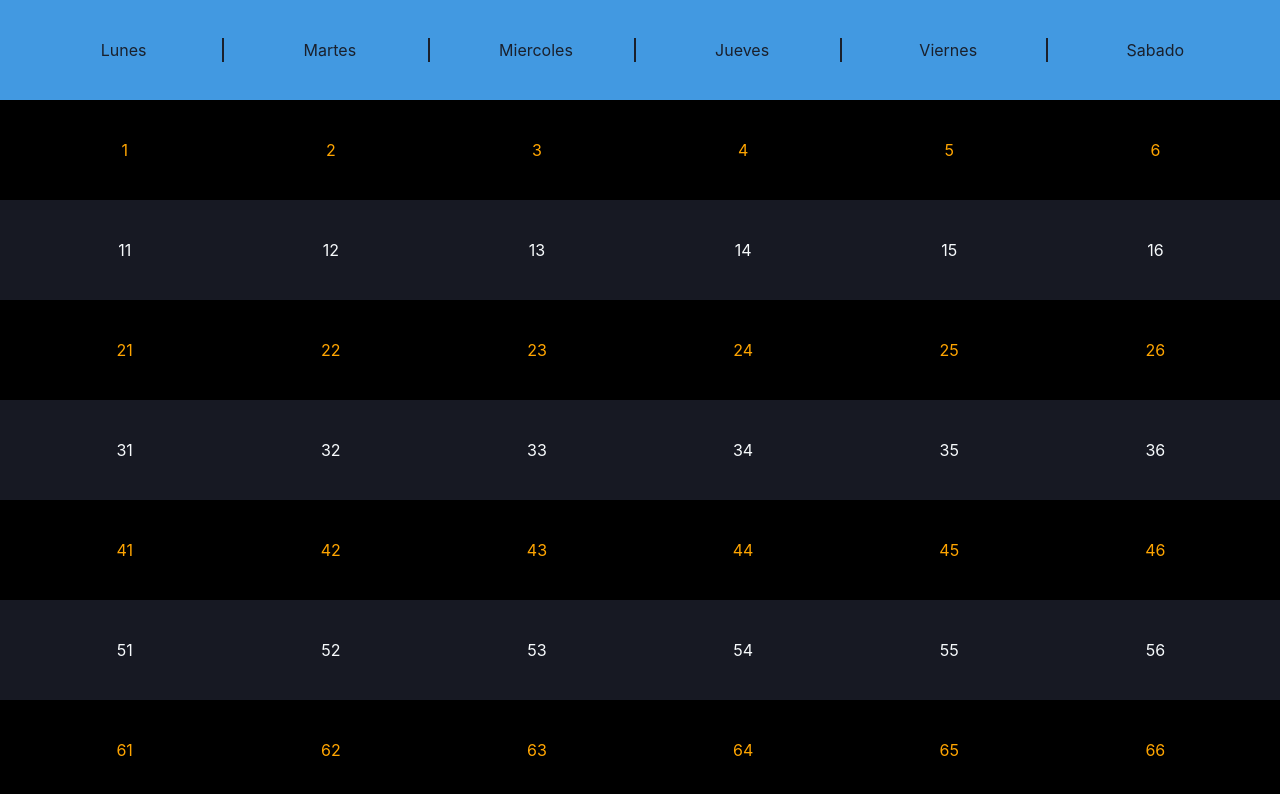
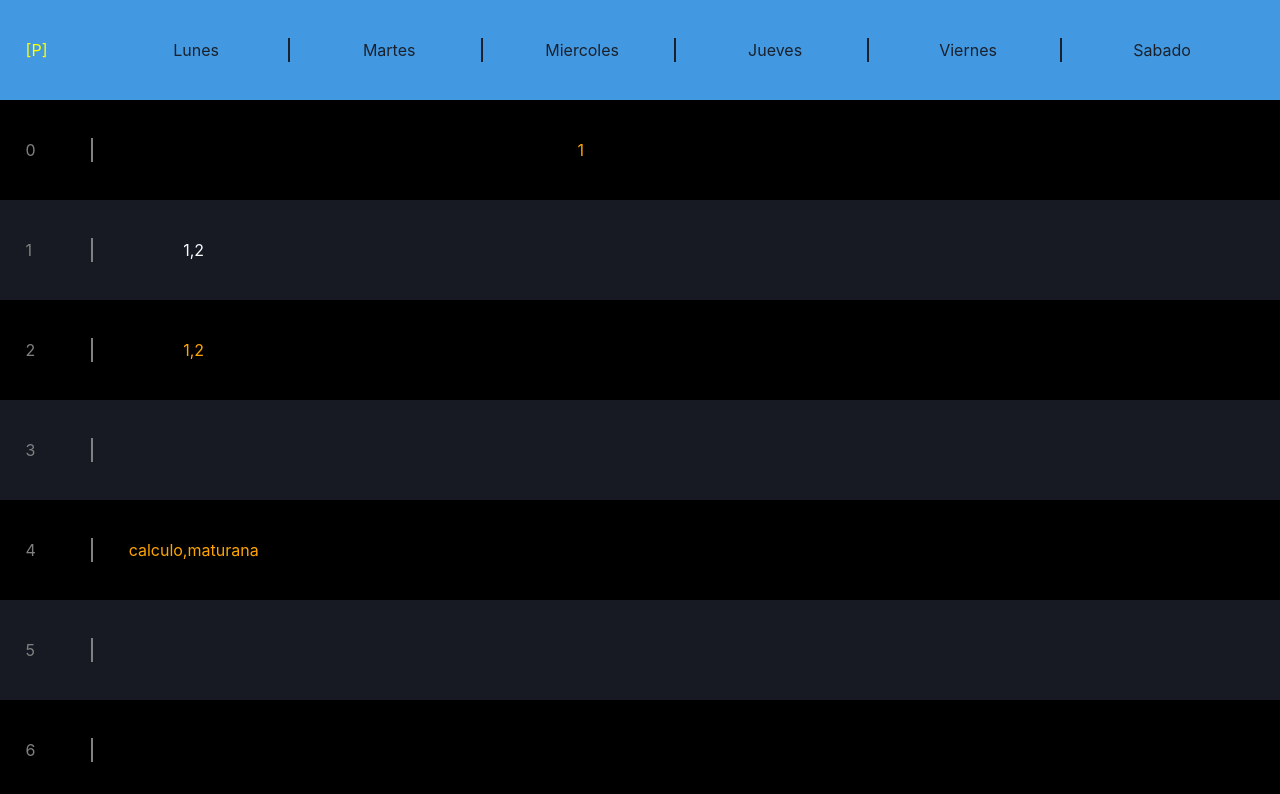
Before and after one commit to Paskiben/ProyectoTallerIVS4, a Next.js app: page /showschedule in a window 1280 px wide. Shown: the top 794 px of the page. Built offline with nearby package versions, Linux system fonts and the light colour scheme.

Commit message:
Tabla andando

```diff
--- a/pages/showschedule.js
+++ b/pages/showschedule.js
@@ -1,13 +1,26 @@
 import { Flex, HStack, VStack, Text } from "@chakra-ui/react";
+
+let M;
+let id = "9101";
+
+async function getSchedule(edificio){
+    let data = await fetch(`data/${edificio}.JSON`);
+    M = await data.json();
+    console.log(M[id]);
+    console.log(M[id].horario);
+    let periodos = M[id].horario;
+    for (let i=0; i<7; i++) for (let j=1; j<7; j++) document.getElementById(`${i*10 + j}`).innerHTML=periodos[j-1][i]!=0?`${periodos[j-1][i]}`:'';
+}
 
 function readScheduleMatrix() {
     let lines = [(<HStack key="bar1" h="12.5%" w="100%" bgColor={"blue.400"} px="2%">
-            <Text key="Lunes" w="16.6%" textAlign="center" borderRight="2px">Lunes</Text>
-            <Text key="Martes" w="16.6%" textAlign="center" borderRight="2px">Martes</Text>
-            <Text key="Miercoles" w="16.6%" textAlign="center" borderRight="2px">Miercoles</Text>
-            <Text key="Jueves" w="16.6%" textAlign="center" borderRight="2px">Jueves</Text>
-            <Text key="Viernes" w="16.6%" textAlign="center" borderRight="2px">Viernes</Text>
-            <Text key="Sabado" w="16.6%" textAlign="center">Sabado</Text>
+            <Text w="6%" color="yellow">[P]</Text>
+            <Text key="Lunes" w="15.6%" textAlign="center" borderRight="2px">Lunes</Text>
+            <Text key="Martes" w="15.6%" textAlign="center" borderRight="2px">Martes</Text>
+            <Text key="Miercoles" w="15.6%" textAlign="center" borderRight="2px">Miercoles</Text>
+            <Text key="Jueves" w="15.6%" textAlign="center" borderRight="2px">Jueves</Text>
+            <Text key="Viernes" w="15.6%" textAlign="center" borderRight="2px">Viernes</Text>
+            <Text key="Sabado" w="15.6%" textAlign="center">Sabado</Text>
     </HStack>)]
 
 
@@ -19,12 +32,13 @@ function readScheduleMatrix() {
         px="2%"
         bgColor={i&1?"gray.900":"black"}
         color={i&1?"gray.50":"orange"} >
-            <Text key={i*10 + 1} w="16.6%" textAlign="center">{i*10 + 1}</Text>
-            <Text key={i*10 + 2} w="16.6%" textAlign="center">{i*10 + 2}</Text>
-            <Text key={i*10 + 3} w="16.6%" textAlign="center">{i*10 + 3}</Text>
-            <Text key={i*10 + 4} w="16.6%" textAlign="center">{i*10 + 4}</Text>
-            <Text key={i*10 + 5} w="16.6%" textAlign="center">{i*10 + 5}</Text>
-            <Text key={i*10 + 6} w="16.6%" textAlign="center">{i*10 + 6}</Text>
+            <Text key={i*10 + 7} color="gray" id={"p"+i} w="6%" borderRight="2px">{i}</Text>
+            <Text key={i*10 + 1} id={i*10 + 1} w="16.6%" textAlign="center"></Text>
+            <Text key={i*10 + 2} id={i*10 + 2} w="16.6%" textAlign="center"></Text>
+            <Text key={i*10 + 3} id={i*10 + 3} w="16.6%" textAlign="center"></Text>
+            <Text key={i*10 + 4} id={i*10 + 4} w="16.6%" textAlign="center"></Text>
+            <Text key={i*10 + 5} id={i*10 + 5} w="16.6%" textAlign="center"></Text>
+            <Text key={i*10 + 6} id={i*10 + 6} w="16.6%" textAlign="center"></Text>
         </HStack>)
 
 
@@ -37,6 +51,7 @@ export default function showschedule() {
             <VStack h="100vh" spacing="0px">
                 {readScheduleMatrix()}
             </VStack>
+            {void getSchedule("9000")}
         </>
     )
 }
--- a/public/data/9000.json
+++ b/public/data/9000.json
@@ -3,9 +3,9 @@
         "docentes":[],
         "asignaturas":[],
         "horario":[
+            [0,[1,2],[1,2],0,["calculo","maturana"],0,0],
             [0,0,0,0,0,0,0],
-            [0,0,0,0,0,0,0],
-            [0,0,0,0,0,0,0],
+            [1,0,0,0,0,0,0],
             [0,0,0,0,0,0,0],
             [0,0,0,0,0,0,0],
             [0,0,0,0,0,0,0]]
```
Also changed, not shown: tareas.txt.
